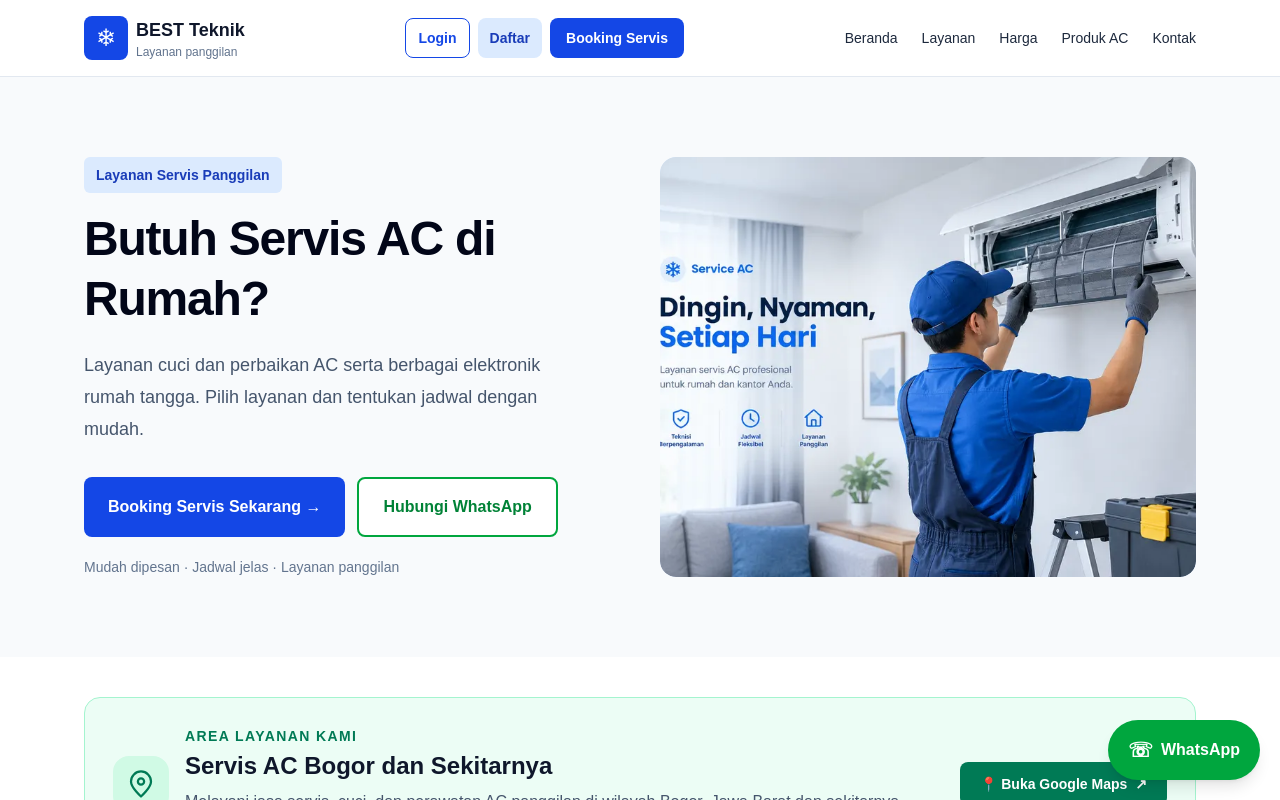
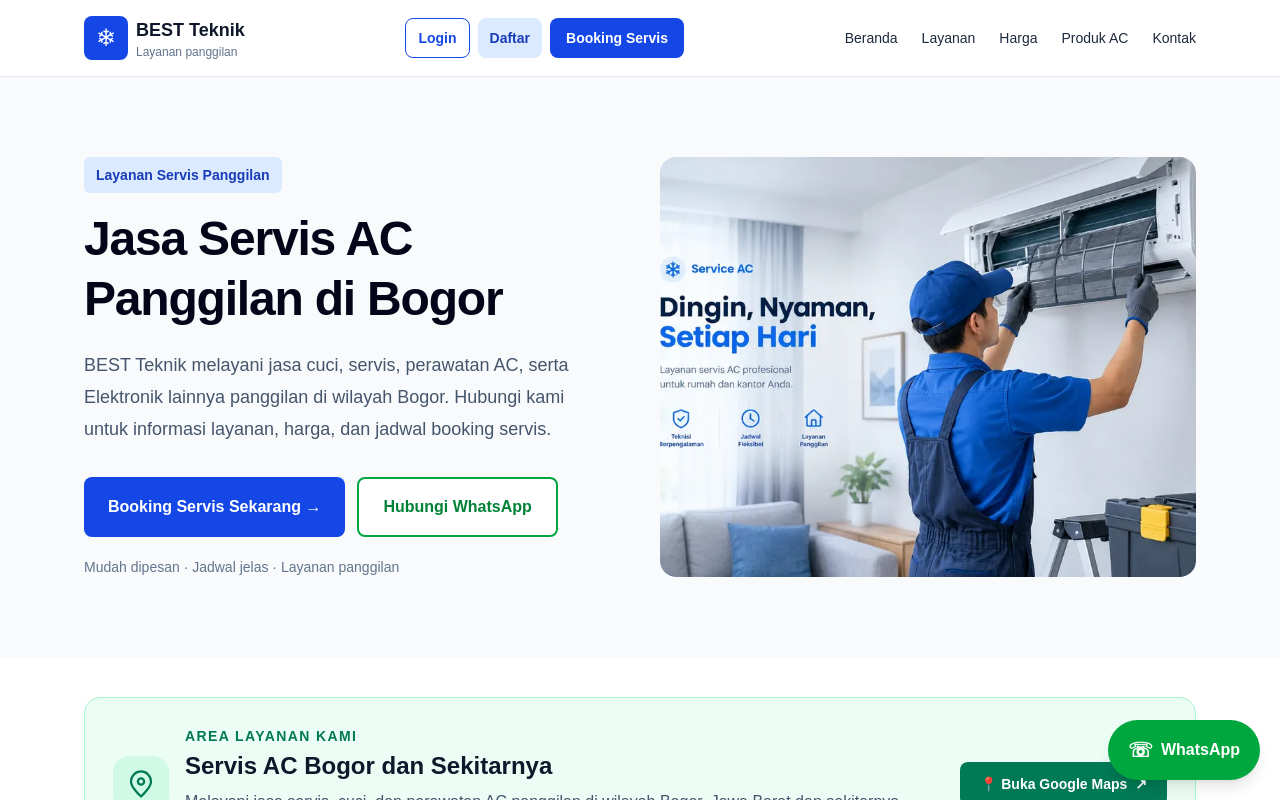
Before and after one commit to rayhanarfadiansyah-creator/servis-ac, a Next.js app: page / in a window 1280 px wide. Shown: the top 800 px of the page. Built offline with nearby package versions, Linux system fonts and the light colour scheme; no server answers; the database is empty.

Commit message:
Update website SEO

```diff
--- a/src/app/layout.tsx
+++ b/src/app/layout.tsx
@@ -13,11 +13,34 @@ const geistMono = Geist_Mono({
 });
 
 
+
 export const metadata: Metadata = {
-  title: "BEST Teknik",
+  metadataBase: new URL("https://www.bestteknikbogor.com"),
+
+  title: "BEST Teknik Bogor | Jasa Servis AC",
   description:
-    "BEST Teknik melayani jasa service AC dan perawatan elektronik di Bogor.",
+    "BEST Teknik melayani jasa servis, cuci, dan perawatan AC panggilan di Bogor. Hubungi kami untuk informasi layanan dan booking servis.",
+
+  alternates: {
+    canonical: "/",
+  },
+
+  robots: {
+    index: true,
+    follow: true,
+  },
+
+  openGraph: {
+    title: "BEST Teknik Bogor | Jasa Servis AC",
+    description:
+      "Jasa servis dan perawatan AC panggilan di Bogor oleh BEST Teknik.",
+    url: "https://www.bestteknikbogor.com/",
+    siteName: "BEST Teknik",
+    locale: "id_ID",
+    type: "website",
+  },
 };
+
 
 
 export default function RootLayout({ children }: LayoutProps<"/">) {
--- a/src/app/page.tsx
+++ b/src/app/page.tsx
@@ -121,14 +121,17 @@ export default function Home() {
               Layanan Servis Panggilan
             </span>
 
+
             <h1 className="max-w-xl text-3xl font-extrabold leading-tight tracking-tight text-slate-950 sm:text-4xl md:text-5xl">
-              Butuh Servis AC di Rumah?
+                Jasa Servis AC Panggilan di Bogor
             </h1>
 
             <p className="mt-4 max-w-lg text-base leading-7 text-slate-600 sm:mt-5 sm:text-lg sm:leading-8">
-              Layanan cuci dan perbaikan AC serta berbagai elektronik rumah
-              tangga. Pilih layanan dan tentukan jadwal dengan mudah.
+                BEST Teknik melayani jasa cuci, servis, perawatan AC, serta Elektronik lainnya
+                panggilan di wilayah Bogor. Hubungi kami untuk informasi
+                layanan, harga, dan jadwal booking servis.
             </p>
+
 
             <div className="mt-6 flex flex-col gap-3 sm:mt-8 sm:flex-row">
               <Link
@@ -406,7 +409,7 @@ export default function Home() {
       </p>
     </div>
 
-    <p>© 2026 BEST Teknk. All rights reserved.</p>
+    <p>© 2026 BEST Teknik. All rights reserved.</p>
 
     <p className="text-sm">
       Website by{" "}
```
